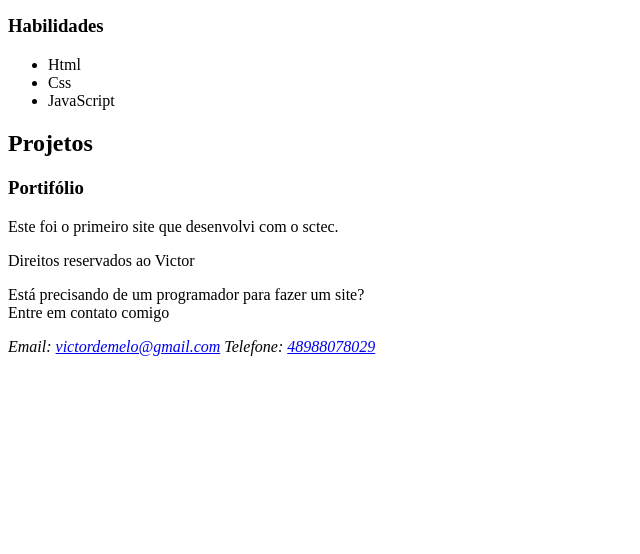
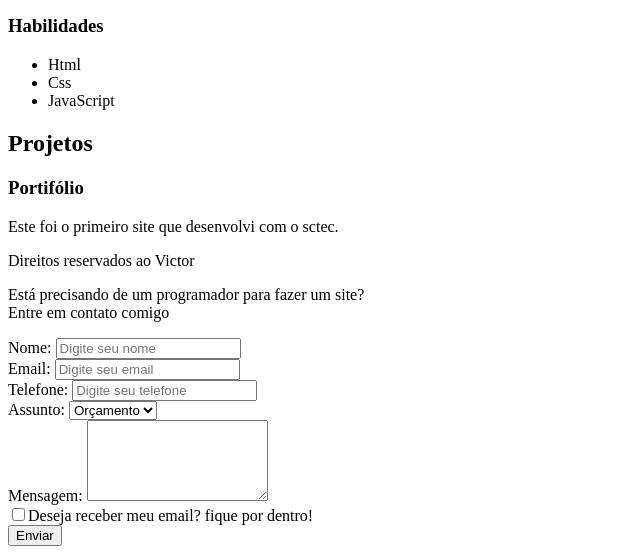
Before and after one commit to Victordemelo/CourseScTec, a plain HTML site: page frontend/aula01/index.html in a window 1280 px wide. Shown: the part 607-1161 px from the top of the page, without its empty margins (0-640 px from the left). Before the commit the page ends 971 px from the top, so only its background shows below. Drawn offline with Linux system fonts and the light colour scheme.

Commit message:
Feat: Criando formulários com a Sctec

```diff
--- a/frontend/aula01/index.html
+++ b/frontend/aula01/index.html
@@ -4,13 +4,13 @@
 <head>
     <meta charset="UTF-8" />
     <meta name="viewport" content="width=device-width, initial-scale=1.0" />
-    <title>Meu site</title>
+    <title>LocalHost</title>
 </head>
 
 <body>
     <header>
         <h1>Ola meu nome é victor</h1>
-        <h2>Eu vou conseguir vencer essa dificuldade</h2>
+        <h2>Eu venho aqui te encorajar a vencer</h2>
 
         <nav> <!--Secao de navegacao-->
             <ul> <!--Lista não ordenada -->
@@ -53,12 +53,34 @@
 
         <section id="contato">
             <p>Está precisando de um programador para fazer um site?<br>Entre em contato comigo</p>
-            <address>
-                Email: <a href="mailto:victordemelo@gmail.com">victordemelo@gmail.com</a>
-                Telefone: <a href="tel:+5548988078029">48988078029</a>
-            </address>
+
+            <form action="">
+                <label for="nome">Nome: </label>
+                <input type="text" id="nome" name="nome" placeholder="Digite seu nome" required> <br>
+
+                <label for="email">Email: </label>
+                <input type="email" id="email" name="email" placeholder="Digite seu email" required> <br>
+
+                <label for="telefone">Telefone: </label>
+                <input type="tel" id="telefone" name="telefone" placeholder="Digite seu telefone" required> <br>
+
+                <label for="assunto">Assunto: </label>
+                <select name="assunto" id="assunto">Assunto
+                    <option value="orcamento">Orçamento</option>
+                    <option value="duvidas">Dúvidas</option>
+                    <option value="outros">Outros</option>
+                </select> <br>
+
+                <label for="mensagem">Mensagem: </label>
+                <textarea name="mensagem" id="mensagem" cols="20" rows="5" label></textarea> <br>
+
+
+                <input type="checkbox" name="inscricao" id="inscricao">Deseja receber meu email? fique por
+                dentro!<br>
+
+                <button type="submit">Enviar</button>
+            </form>
         </section>
-
     </footer>
 </body>
 
```
